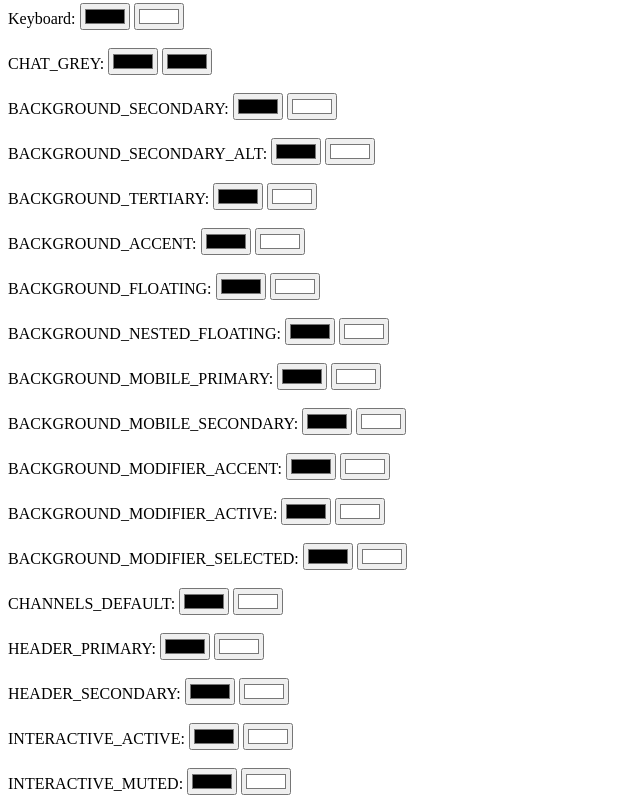
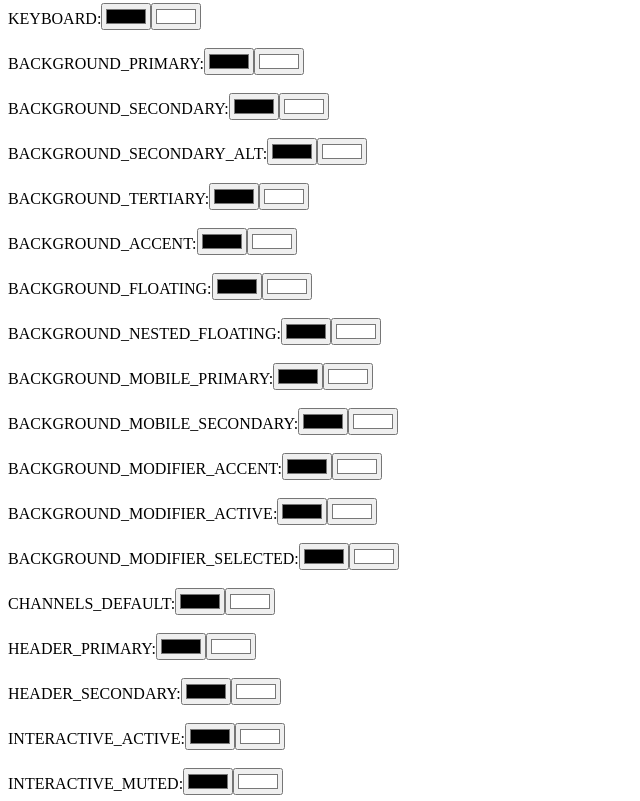
Before and after one commit to Glitchtest51/EnmityThemeMaker, a plain HTML site: page index.html in a window 1280 px wide. Shown: the part 539-1340 px from the top of the page, without its empty margins (0-640 px from the left). Drawn offline with Linux system fonts and the light colour scheme.

Commit message:
auto make color keys

```diff
--- a/index.html
+++ b/index.html
@@ -44,93 +44,7 @@
 
             <h3>Color Map (First is light mode and second is dark mode)</h3>
 
-            <label for="WhiteKEYBOARD">Keyboard:</label>
-            <input type="color" id="WhiteKEYBOARD" name="WhiteKEYBOARD">
-            <input type="color" id="BlackKEYBOARD" name="BlackKEYBOARD"><br><br>
-
-            <label for="WhiteCHAT_GREY">CHAT_GREY:</label>
-            <input type="color" id="WhiteCHAT_GREY" name="WhiteCHAT_GREY">
-            <input type="color" id="BlackCHAT_GREY" name="BlackCHAT_GREY"><br><br>
-
-            <label for="WhiteBACKGROUND_SECONDARY">BACKGROUND_SECONDARY:</label>
-            <input type="color" id="WhiteBACKGROUND_SECONDARY" name="WhiteBACKGROUND_SECONDARY">
-            <input type="color" id="BlackBACKGROUND_SECONDARY" name="BlackBACKGROUND_SECONDARY"><br><br>
-
-            <label for="WhiteBACKGROUND_SECONDARY_ALT">BACKGROUND_SECONDARY_ALT:</label>
-            <input type="color" id="WhiteBACKGROUND_SECONDARY_ALT" name="WhiteBACKGROUND_SECONDARY_ALT">
-            <input type="color" id="BlackBACKGROUND_SECONDARY_ALT" name="BlackBACKGROUND_SECONDARY_ALT"><br><br>
-
-            <label for="WhiteBACKGROUND_TERTIARY">BACKGROUND_TERTIARY:</label>
-            <input type="color" id="WhiteBACKGROUND_TERTIARY" name="WhiteBACKGROUND_TERTIARY">
-            <input type="color" id="BlackBACKGROUND_TERTIARY" name="BlackBACKGROUND_TERTIARY"><br><br>
-
-            <label for="WhiteBACKGROUND_ACCENT">BACKGROUND_ACCENT:</label>
-            <input type="color" id="WhiteBACKGROUND_ACCENT" name="WhiteBACKGROUND_ACCENT">
-            <input type="color" id="BlackBACKGROUND_ACCENT" name="BlackBACKGROUND_ACCENT"><br><br>
-
-            <label for="WhiteBACKGROUND_FLOATING">BACKGROUND_FLOATING:</label>
-            <input type="color" id="WhiteBACKGROUND_FLOATING" name="WhiteBACKGROUND_FLOATING">
-            <input type="color" id="BlackBACKGROUND_FLOATING" name="BlackBACKGROUND_FLOATING"><br><br>
-
-            <label for="WhiteBACKGROUND_NESTED_FLOATING">BACKGROUND_NESTED_FLOATING:</label>
-            <input type="color" id="WhiteBACKGROUND_NESTED_FLOATING" name="WhiteBACKGROUND_NESTED_FLOATING">
-            <input type="color" id="BlackBACKGROUND_NESTED_FLOATING" name="BlackBACKGROUND_NESTED_FLOATING"><br><br>
-
-            <label for="WhiteBACKGROUND_MOBILE_PRIMARY">BACKGROUND_MOBILE_PRIMARY:</label>
-            <input type="color" id="WhiteBACKGROUND_MOBILE_PRIMARY" name="WhiteBACKGROUND_MOBILE_PRIMARY">
-            <input type="color" id="BlackBACKGROUND_MOBILE_PRIMARY" name="BlackBACKGROUND_MOBILE_PRIMARY"><br><br>
-
-            <label for="WhiteBACKGROUND_MOBILE_SECONDARY">BACKGROUND_MOBILE_SECONDARY:</label>
-            <input type="color" id="WhiteBACKGROUND_MOBILE_SECONDARY" name="WhiteBACKGROUND_MOBILE_SECONDARY">
-            <input type="color" id="BlackBACKGROUND_MOBILE_SECONDARY" name="BlackBACKGROUND_MOBILE_SECONDARY"><br><br>
-
-            <label for="WhiteBACKGROUND_MODIFIER_ACCENT">BACKGROUND_MODIFIER_ACCENT:</label>
-            <input type="color" id="WhiteBACKGROUND_MODIFIER_ACCENT" name="WhiteBACKGROUND_MODIFIER_ACCENT">
-            <input type="color" id="BlackBACKGROUND_MODIFIER_ACCENT" name="BlackBACKGROUND_MODIFIER_ACCENT"><br><br>
-
-            <label for="WhiteBACKGROUND_MODIFIER_ACTIVE">BACKGROUND_MODIFIER_ACTIVE:</label>
-            <input type="color" id="WhiteBACKGROUND_MODIFIER_ACTIVE" name="WhiteBACKGROUND_MODIFIER_ACTIVE">
-            <input type="color" id="BlackBACKGROUND_MODIFIER_ACTIVE" name="BlackBACKGROUND_MODIFIER_ACTIVE"><br><br>
-
-            <label for="WhiteBACKGROUND_MODIFIER_SELECTED">BACKGROUND_MODIFIER_SELECTED:</label>
-            <input type="color" id="WhiteBACKGROUND_MODIFIER_SELECTED" name="WhiteBACKGROUND_MODIFIER_SELECTED">
-            <input type="color" id="BlackBACKGROUND_MODIFIER_SELECTED" name="BlackBACKGROUND_MODIFIER_SELECTED"><br><br>
-
-            <label for="WhiteCHANNELS_DEFAULT">CHANNELS_DEFAULT:</label>
-            <input type="color" id="WhiteCHANNELS_DEFAULT" name="WhiteCHANNELS_DEFAULT">
-            <input type="color" id="BlackCHANNELS_DEFAULT" name="BlackCHANNELS_DEFAULT"><br><br>
-
-            <label for="WhiteHEADER_PRIMARY">HEADER_PRIMARY:</label>
-            <input type="color" id="WhiteHEADER_PRIMARY" name="WhiteHEADER_PRIMARY">
-            <input type="color" id="BlackHEADER_PRIMARY" name="BlackHEADER_PRIMARY"><br><br>
-
-            <label for="WhiteHEADER_SECONDARY">HEADER_SECONDARY:</label>
-            <input type="color" id="WhiteHEADER_SECONDARY" name="WhiteHEADER_SECONDARY">
-            <input type="color" id="BlackHEADER_SECONDARY" name="BlackHEADER_SECONDARY"><br><br>
-
-            <label for="WhiteINTERACTIVE_ACTIVE">INTERACTIVE_ACTIVE:</label>
-            <input type="color" id="WhiteINTERACTIVE_ACTIVE" name="WhiteINTERACTIVE_ACTIVE">
-            <input type="color" id="BlackINTERACTIVE_ACTIVE" name="BlackINTERACTIVE_ACTIVE"><br><br>
-
-            <label for="WhiteINTERACTIVE_MUTED">INTERACTIVE_MUTED:</label>
-            <input type="color" id="WhiteINTERACTIVE_MUTED" name="WhiteINTERACTIVE_MUTED">
-            <input type="color" id="BlackINTERACTIVE_MUTED" name="BlackINTERACTIVE_MUTED"><br><br>
-
-            <label for="WhiteINTERACTIVE_NORMAL">INTERACTIVE_NORMAL:</label>
-            <input type="color" id="WhiteINTERACTIVE_NORMAL" name="WhiteINTERACTIVE_NORMAL">
-            <input type="color" id="BlackINTERACTIVE_NORMAL" name="BlackINTERACTIVE_NORMAL"><br><br>
-
-            <label for="WhiteTEXT_LINK">TEXT_LINK:</label>
-            <input type="color" id="WhiteTEXT_LINK" name="WhiteTEXT_LINK">
-            <input type="color" id="BlackTEXT_LINK" name="BlackTEXT_LINK"><br><br>
-
-            <label for="WhiteTEXT_MUTED">TEXT_MUTED:</label>
-            <input type="color" id="WhiteTEXT_MUTED" name="WhiteTEXT_MUTED">
-            <input type="color" id="BlackTEXT_MUTED" name="BlackTEXT_MUTED"><br><br>
-
-            <label for="WhiteTEXT_NORMAL">TEXT_NORMAL:</label>
-            <input type="color" id="WhiteTEXT_NORMAL" name="WhiteTEXT_NORMAL">
-            <input type="color" id="BlackTEXT_NORMAL" name="BlackTEXT_NORMAL"><br><br>
+            <div id="colorInputs"></div>
 
             <h3>Colors</h3>
 
@@ -190,9 +104,11 @@
 
     <script>
         var originalColors = {};
-        document.querySelectorAll('input[type="color"]').forEach(function(input) {
-            originalColors[input.id] = input.name;
-        });
+        function Colors() {
+            document.querySelectorAll('input[type="color"]').forEach(function(input) {
+                originalColors[input.id] = input.name;
+            });
+        }
 
         function hexBox() {
             var hexBox = document.getElementById("HexBox");
@@ -207,13 +123,6 @@
                 }
                 setDefaultColors();
             }
-        }
-
-        function updateInputTypes() {
-            var inputs = document.querySelectorAll('input[type=""color""]');
-            inputs.forEach(function(input) {
-                input.type = "color";
-            });
         }
 
         function showNewUI() {
@@ -376,7 +285,61 @@
             });
         }
 
-        window.onload = setDefaultColors;
+        function generateColorInputs() {
+            var colorMap = [
+            "KEYBOARD",
+            "BACKGROUND_PRIMARY",
+            "BACKGROUND_SECONDARY",
+            "BACKGROUND_SECONDARY_ALT",
+            "BACKGROUND_TERTIARY",
+            "BACKGROUND_ACCENT",
+            "BACKGROUND_FLOATING",
+            "BACKGROUND_NESTED_FLOATING",
+            "BACKGROUND_MOBILE_PRIMARY",
+            "BACKGROUND_MOBILE_SECONDARY",
+            "BACKGROUND_MODIFIER_ACCENT",
+            "BACKGROUND_MODIFIER_ACTIVE",
+            "BACKGROUND_MODIFIER_SELECTED",
+            "CHANNELS_DEFAULT",
+            "HEADER_PRIMARY",
+            "HEADER_SECONDARY",
+            "INTERACTIVE_ACTIVE",
+            "INTERACTIVE_MUTED",
+            "INTERACTIVE_NORMAL",
+            "TEXT_LINK",
+            "TEXT_MUTED",
+            "TEXT_NORMAL"
+            ];
+
+            var colorsContainer = document.getElementById("colorInputs");
+
+            for (var key in colorMap) {
+                var colorLabel = document.createElement("label");
+                colorLabel.setAttribute("for", colorMap[key] + "White");
+                colorLabel.textContent = colorMap[key] + ":";
+
+                var whiteInput = document.createElement("input");
+                whiteInput.setAttribute("type", "color");
+                whiteInput.setAttribute("id", "White" + colorMap[key]);
+                whiteInput.setAttribute("name", "White" + colorMap[key]);
+
+                var blackInput = document.createElement("input");
+                blackInput.setAttribute("type", "color");
+                blackInput.setAttribute("id", "Black" + colorMap[key]);
+                blackInput.setAttribute("name", "Black" + colorMap[key]);
+
+                colorsContainer.appendChild(colorLabel);
+                colorsContainer.appendChild(whiteInput);
+                colorsContainer.appendChild(blackInput);
+                colorsContainer.appendChild(document.createElement("br"));
+                colorsContainer.appendChild(document.createElement("br"));
+            }
+            setDefaultColors();
+            Colors();
+        }
+
+
+        window.onload = generateColorInputs;
     </script>
 </body>
 </html>
```
